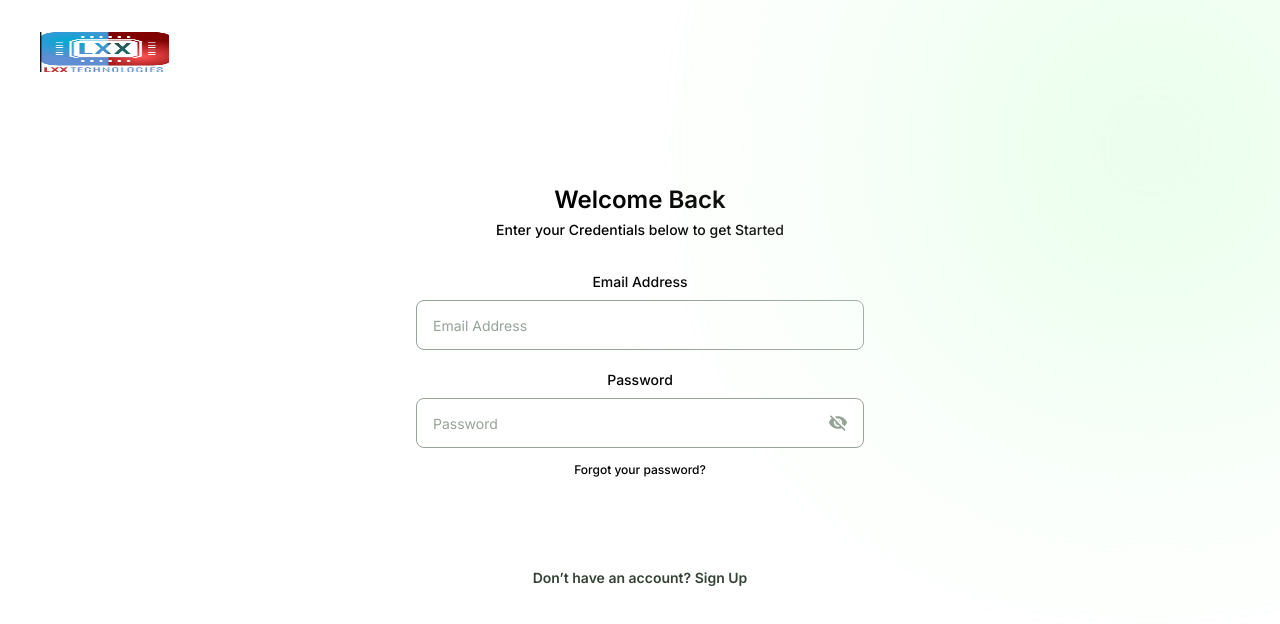
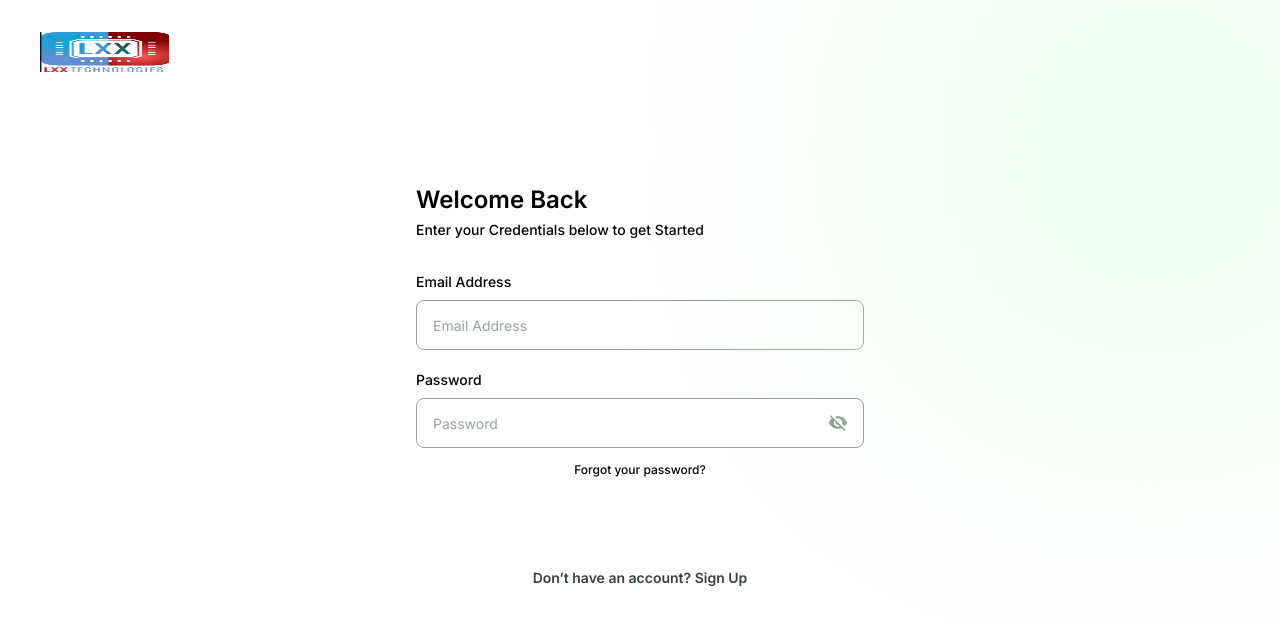
Before and after one commit to thetamaraelaye/project-scm, a React (Create React App) app: page / in a window 1280 px wide. Shown: the top 624 px of the page. Built offline with nearby package versions, Linux system fonts and the light colour scheme.

Commit message:
style: align text

```diff
--- a/src/pages/auth/login.tsx
+++ b/src/pages/auth/login.tsx
@@ -61,10 +61,10 @@ const LoginPage = () => {
                 } */}
 
           <div>
-            <h6 className="text-primary font-semibold text-2xl">
+            <h6 className="text-primary font-semibold text-2xl text-left">
               Welcome Back
             </h6>
-            <p className="text-secondary1 font-medium text-sm mt-1">
+            <p className="text-secondary1 font-medium text-sm mt-1 text-left">
               Enter your Credentials below to get Started{" "}
             </p>
           </div>
@@ -94,7 +94,7 @@ const LoginPage = () => {
                 <div>
                   <label
                     htmlFor="email"
-                    className="block mb-2 text-secondary text-sm font-medium"
+                    className="block mb-2 text-secondary text-sm font-medium text-left "
                   >
                     Email Address
                   </label>
@@ -124,7 +124,7 @@ const LoginPage = () => {
                 <div className="mt-5">
                   <label
                     htmlFor="password"
-                    className="block mb-2 text-secondary text-sm font-medium"
+                    className="block mb-2 text-secondary text-sm font-medium text-left"
                   >
                     Password
                   </label>
```
